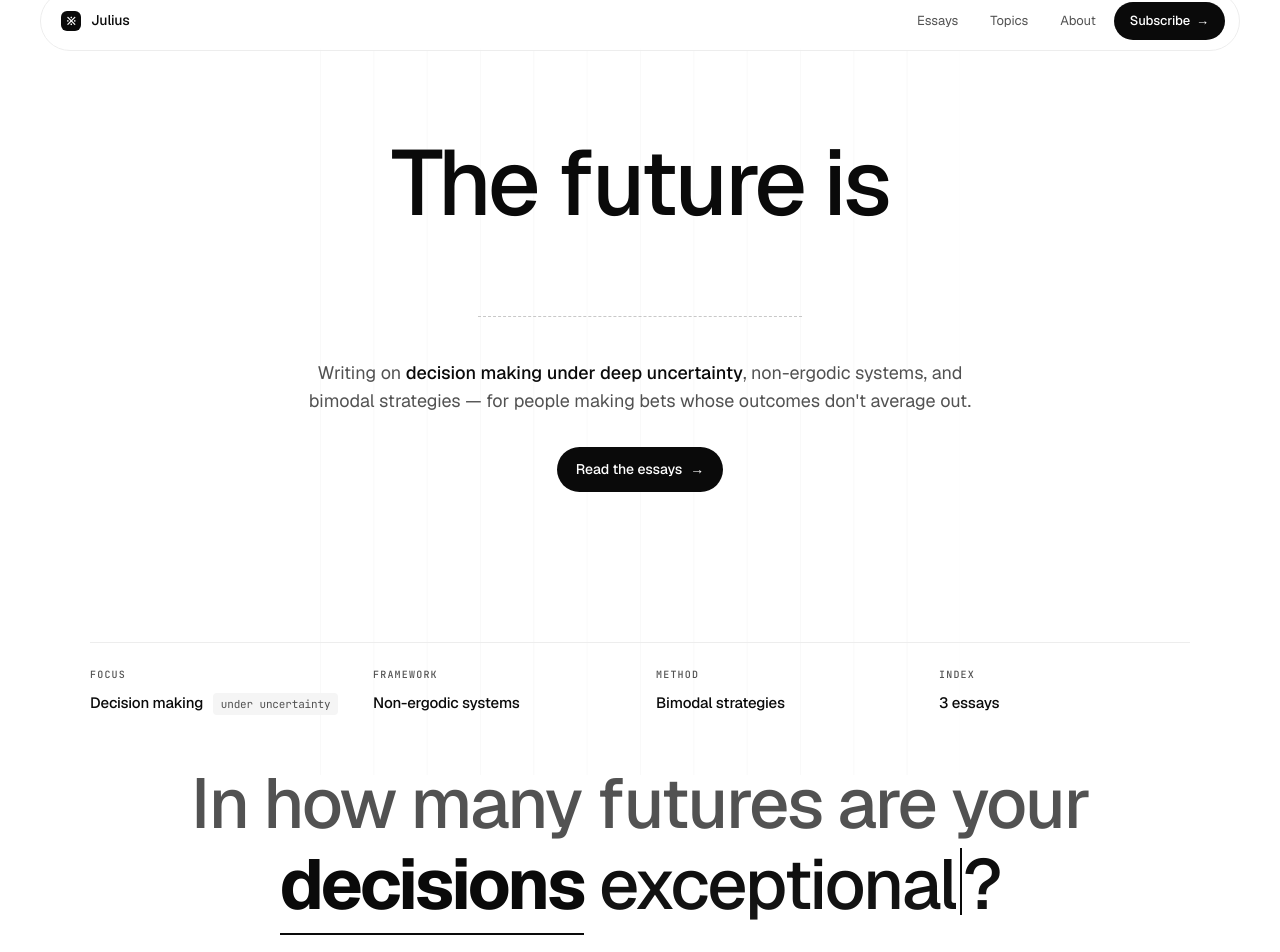
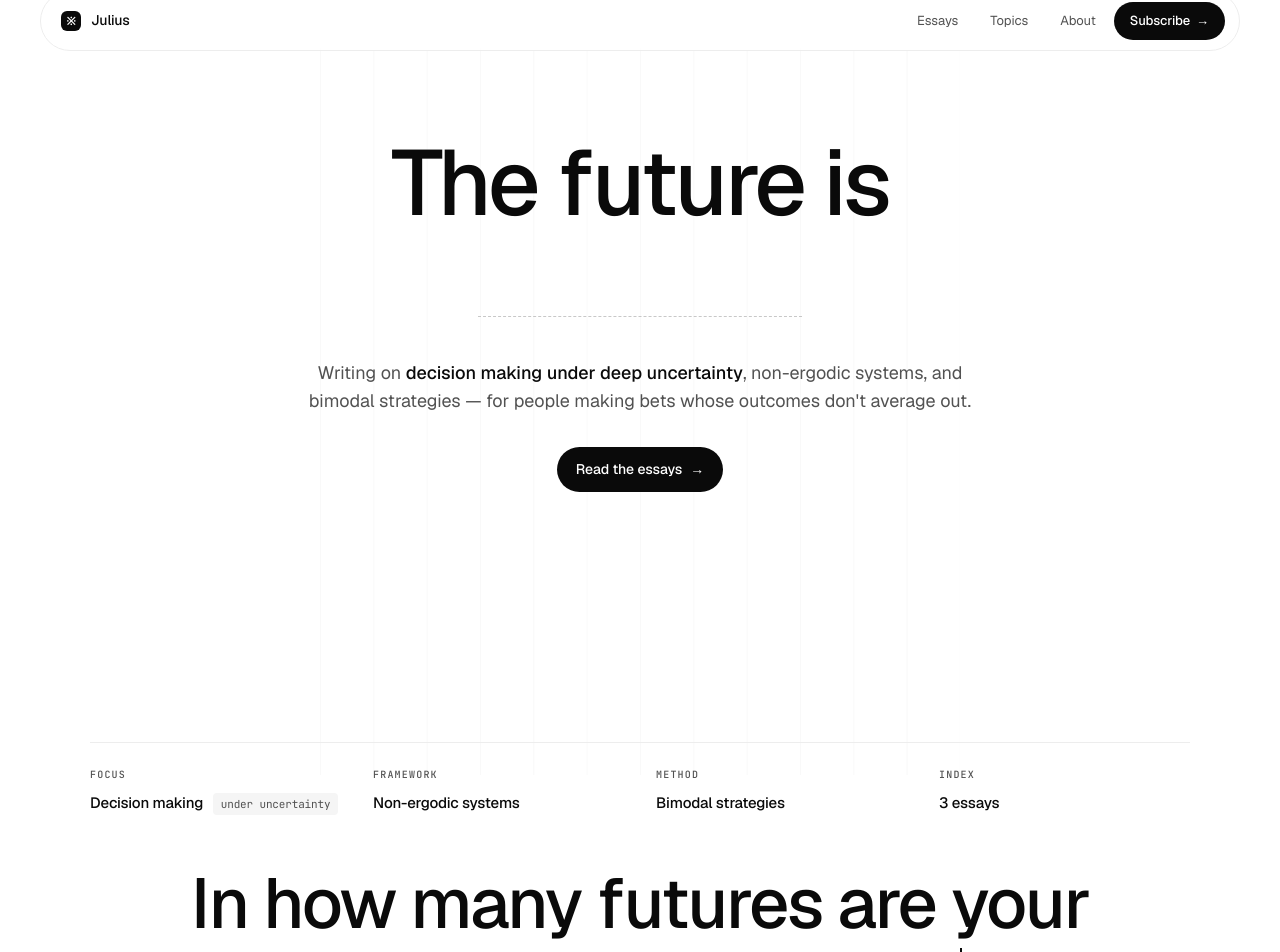
Before and after one commit to juliustgeiger-lab/Personal-Webseite, a Next.js app: page / in a window 1280 px wide. Shown: the part 25-977 px from the top of the page. Built offline with nearby package versions, Linux system fonts and the light colour scheme.

Commit message:
Futures: restore full ink on surrounding text, drop underline on 'decisions'; push hero rail lower

```diff
--- a/src/app/globals.css
+++ b/src/app/globals.css
@@ -170,7 +170,7 @@ main.home {
   flex-direction: column;
   align-items: center;
   justify-content: center;
-  min-height: calc(100vh - 220px);
+  min-height: calc(100vh - 120px);
 }
 
 /* Status pill */
@@ -408,7 +408,7 @@ section.futures {
   font-size: clamp(32px, 5.5vw, 72px);
   line-height: 1.15;
   letter-spacing: -0.03em;
-  color: var(--ink-soft);
+  color: var(--ink);
   text-align: center;
   max-width: 24ch;
 }
@@ -418,8 +418,6 @@ section.futures {
   font-weight: 700;
   color: var(--ink);
   letter-spacing: -0.04em;
-  border-bottom: 2px solid var(--ink);
-  padding-bottom: 0.04em;
 }
 
 .rotating-word {
```
